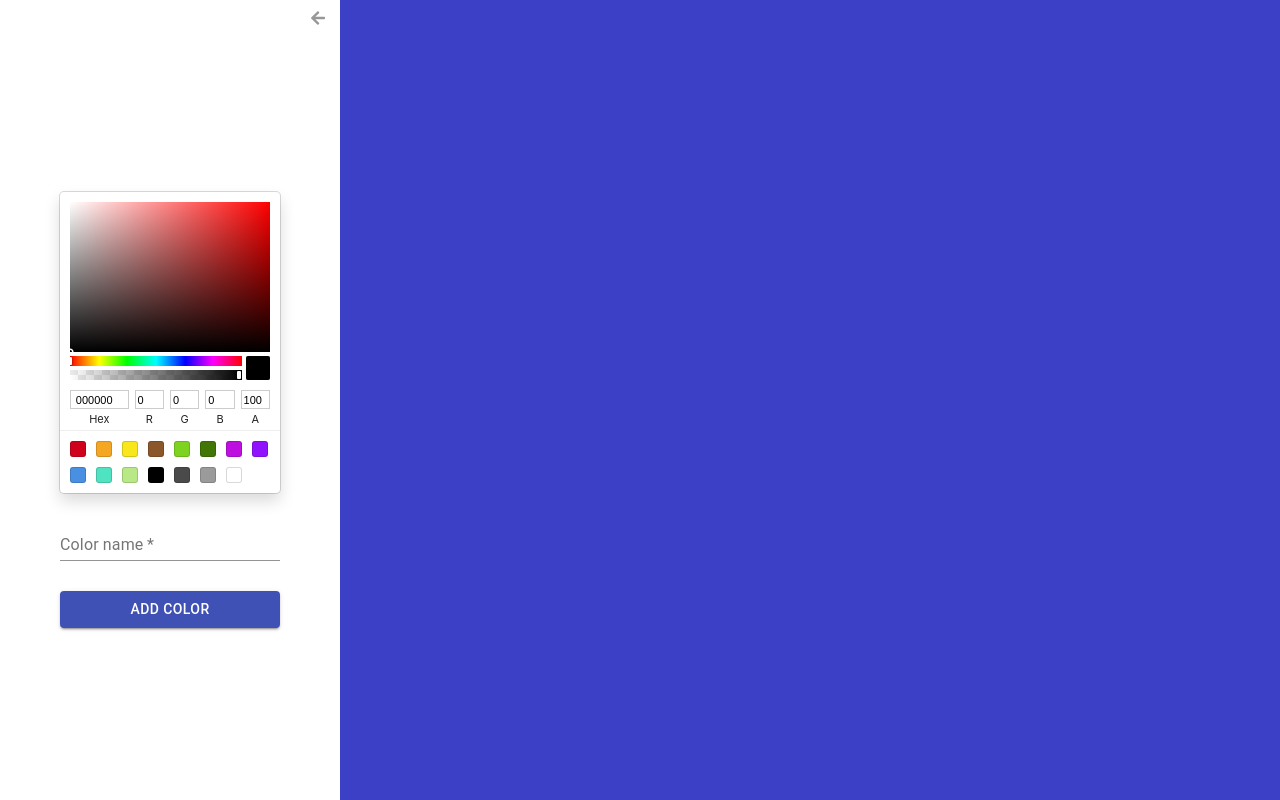
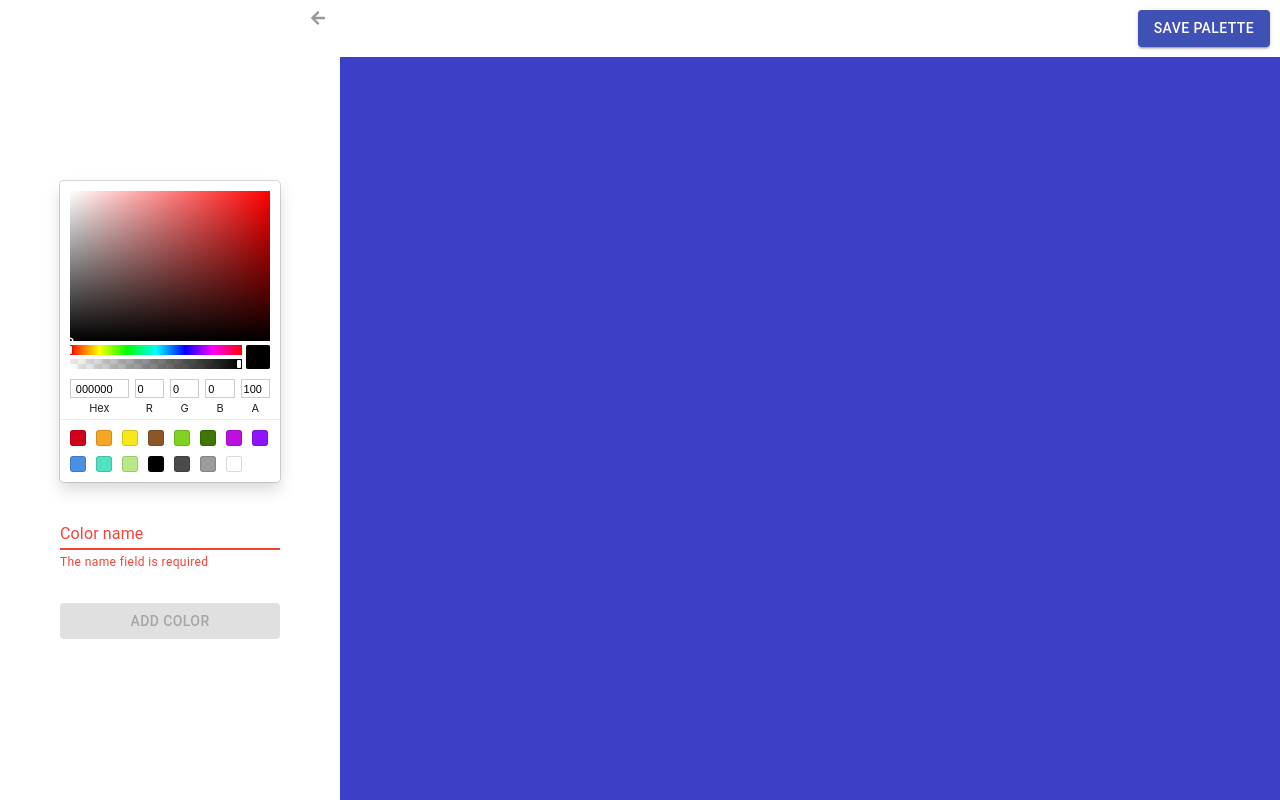
Before and after one commit to lucas-mdiniz/color-palette, a React (Create React App) app: page /create in a window 1280 px wide. Built offline with nearby package versions, Linux system fonts and the light colour scheme; data requests are answered from the project's data file; the HTML template or start-up script is replaced by a standard one.

Commit message:
got the drag and drop working and started to set up the modal

```diff
--- a/db.json
+++ b/db.json
@@ -1,87 +1,180 @@
 {
     "palettes": [
         {
-          "colors": {
-              "red" :"red",
-              "color1": "#e8d6e5",
-              "color2": "#9C27B0",
-              "color3": "#673AB7",
-              "color4": "#FFC107",
-              "color5": "#795548",
-              "color6": "#1e4a00",
-              "color7": "#3F51B5",
-              "color8": "#2548fe",
-              "color9": "#e8d6e5",
-              "color10": "#9C27B0",
-              "color11": "#673AB7",
-              "color12": "#FFC107",
-              "color13": "#795548",
-              "color14": "#8BC34A",
-              "color15": "#3F51B5",
-              "color16": "#2548fe",
-              "color17": "#e8d6e5",
-              "color18": "#9C27B0",
-              "color19": "#673AB7"
+            "colors": [
+                {
+                    "color": "red",
+                    "colorName": "red"
                 },
+                {
+                    "color": "#e8d6e5",
+                    "colorName": "color"
+                },
+                {
+                    "color": "#9C27B0",
+                    "colorName": "color2"
+                },
+                {
+                    "color": "#673AB7",
+                    "colorName": "color3"
+                },
+                {
+                    "color": "#FFC107",
+                    "colorName": "color4"
+                },
+                {
+                    "color": "#795548",
+                    "colorName": "color5"
+                },
+                {
+                    "color": "#1e4a00",
+                    "colorName": "color6"
+                },
+                {
+                    "color": "#3F51B5",
+                    "colorName": "color7"
+                },
+                {
+                    "color": "#2548fe",
+                    "colorName": "color8"
+                },
+                {
+                    "color": "#e8d6e5",
+                    "colorName": "color9"
+                },
+                {
+                    "color": "#e8d6e5",
+                    "colorName": "color10"
+                },
+                {
+                    "color": "#9C27B0",
+                    "colorName": "color11"
+                },
+                {
+                    "color": "#673AB7",
+                    "colorName": "color12"
+                },
+                {
+                    "color": "#FFC107",
+                    "colorName": "color13"
+                },
+                {
+                    "color": "#795548",
+                    "colorName": "color14"
+                },
+                {
+                    "color": "#1e4a00",
+                    "colorName": "color15"
+                },
+                {
+                    "color": "#3F51B5",
+                    "colorName": "color16"
+                },
+                {
+                    "color": "#2548fe",
+                    "colorName": "color17"
+                },
+                {
+                    "color": "#e8d6e5",
+                    "colorName": "color18"
+                },
+                {
+                    "color": "#2548fe",
+                    "colorName": "color19"
+                }
+            ],
             "name": "crazy frog",
             "icon": "x",
             "colorFormat": "hex",
             "id": "asd"
         },
         {
-          "colors": {
-              "red" :"red",
-              "color1": "#e8d6e5",
-              "color2": "#9C27B0",
-              "color3": "#673AB7",
-              "color4": "#FFC107",
-              "color5": "#795548",
-              "color6": "#8BC34A",
-              "color7": "#3F51B5",
-              "color8": "#2548fe",
-              "color9": "#e8d6e5",
-              "color10": "#9C27B0",
-              "color11": "#673AB7",
-              "color12": "#FFC107",
-              "color13": "#795548",
-              "color14": "#8BC34A",
-              "color15": "#3F51B5",
-              "color16": "#2548fe",
-              "color17": "#e8d6e5",
-              "color18": "#9C27B0",
-              "color19": "#673AB7"
+            "colors": [
+                {
+                    "color": "red",
+                    "colorName": "red"
                 },
+                {
+                    "color": "#e8d6e5",
+                    "colorName": "color"
+                },
+                {
+                    "color": "#9C27B0",
+                    "colorName": "color2"
+                },
+                {
+                    "color": "#673AB7",
+                    "colorName": "color3"
+                },
+                {
+                    "color": "#FFC107",
+                    "colorName": "color4"
+                },
+                {
+                    "color": "#795548",
+                    "colorName": "color5"
+                },
+                {
+                    "color": "#1e4a00",
+                    "colorName": "color6"
+                },
+                {
+                    "color": "#3F51B5",
+                    "colorName": "color7"
+                },
+                {
+                    "color": "#2548fe",
+                    "colorName": "color8"
+                },
+                {
+                    "color": "#e8d6e5",
+                    "colorName": "color9"
+                },
+                {
+                    "color": "#e8d6e5",
+                    "colorName": "color10"
+                },
+                {
+                    "color": "#9C27B0",
+                    "colorName": "color11"
+                },
+                {
+                    "color": "#673AB7",
+                    "colorName": "color12"
+                },
+                {
+                    "color": "#FFC107",
+                    "colorName": "color13"
+                },
+                {
+                    "color": "#795548",
+                    "colorName": "color14"
+                },
+                {
+                    "color": "#1e4a00",
+                    "colorName": "color15"
+                },
+                {
+                    "color": "#3F51B5",
+                    "colorName": "color16"
+                },
+                {
+                    "color": "#2548fe",
+                    "colorName": "color17"
+                },
+                {
+                    "color": "#e8d6e5",
+                    "colorName": "color18"
+                },
+                {
+                    "color": "#2548fe",
+                    "colorName": "color19"
+                }
+            ],
             "name": "crazy frog",
             "icon": "x",
             "colorFormat": "hex",
-          "id": "asd"
-      },
-      {
-          "colors": {
-              "red" :"red",
-              "color1": "#e8d6e5",
-              "color2": "#9C27B0",
-              "color3": "#673AB7",
-              "color4": "#FFC107",
-              "color5": "#795548",
-              "color6": "#8BC34A",
-              "color7": "#3F51B5",
-              "color8": "#2548fe",
-              "color9": "#e8d6e5",
-              "color10": "#9C27B0",
-              "color11": "#673AB7",
-              "color12": "#FFC107",
-              "color13": "#795548",
-              "color14": "#8BC34A",
-              "color15": "#3F51B5",
-              "color16": "#2548fe",
-              "color17": "#e8d6e5",
-              "color18": "#9C27B0",
-              "color19": "#673AB7"
-          },
-          "name": "crazy frog",
-          "icon": "x",
-          "colorFormat": "hex",
-          "id": "asd"
+            "id": "bbb"
         }
-]}
+    ]
+}
--- a/package.json
+++ b/package.json
@@ -7,6 +7,7 @@
     "@fortawesome/free-solid-svg-icons": "^5.11.2",
     "@fortawesome/react-fontawesome": "^0.1.7",
     "@material-ui/core": "^4.4.3",
+    "array-move": "^2.2.0",
     "axios": "^0.19.0",
     "chroma-js": "^2.0.6",
     "emoji-mart": "^2.11.1",
@@ -17,6 +18,7 @@
     "react-dom": "^16.9.0",
     "react-router-dom": "^5.1.0",
     "react-scripts": "3.1.2",
+    "react-sortable-hoc": "^1.10.1",
     "styled-components": "^4.4.0"
   },
   "scripts": {
--- a/src/ColorBox.js
+++ b/src/ColorBox.js
@@ -112,7 +112,6 @@ class ColorBox extends Component{
     }
 
     render(){
-
         let color = this.colorFormated(this.props.luminanceLevel ? this.colorLuminance(this.props.luminanceLevel) : this.props.color);
 
         return(
--- a/src/ColorShades.js
+++ b/src/ColorShades.js
@@ -31,7 +31,7 @@ class ColorShades extends Component{
 
     render(){
         const color = this.props.location.state.color;
-
+        // usar a colorName como key quando criar
         return(
             <PaletteWrapper>
                 <PaletteHeader colorFormat={this.handleFormat}/>
--- a/src/CreateColorBox.js
+++ b/src/CreateColorBox.js
@@ -31,7 +31,7 @@ class CreateColorBox extends Component{
     }
 
     handleClick(){
-        this.props.delete(this.props.name);
+        this.props.delete(this.props.index);
     }
 
     render(){
--- a/src/CreatePalette.js
+++ b/src/CreatePalette.js
@@ -1,11 +1,12 @@
 import React, {Component} from 'react';
 import SideBar from './SideBar';
 import { SketchPicker } from 'react-color';
-import {TextField, Button} from '@material-ui/core';
+import {TextField, Button, Modal} from '@material-ui/core';
 import styled from 'styled-components';
 import { StylesProvider } from '@material-ui/styles';
 import CreateColorBox from './CreateColorBox';
-import { DragDropContext, Draggable, Droppable} from 'react-beautiful-dnd';
+import {SortableContainer, SortableElement} from 'react-sortable-hoc';
+import arrayMove from 'array-move';
 
 const StyledSketchPicker = styled(SketchPicker)`
     margin: 20px 0;
@@ -27,7 +28,7 @@ const CreatePaletteWrapper = styled.div`
 
 const GridItem = styled.div`
     width: ${props=> props.cols ? (100/props.cols) : ''}%;
-    height: ${props=>  props.rows ? (100/props.rows) : ''}%;
+    height: ${props=>  props.rows  ? (100/props.rows) : ''}%;
 `;
 
 const PaletteContainer = styled.div`
@@ -38,6 +39,45 @@ const PaletteContainer = styled.div`
     align-content: flex-start;
 `;
 
+const AlertError = styled.p`
+    color: #f44336;
+`;
+
+const PaletteHeader = styled.div`
+    background: #fff;
+    padding 10px;
+    display: flex;
+    justify-content: flex-end;
+`;
+
+const PalleteWrapper = styled.div`
+    width: 100%;
+
+`;
+
+const StyledModal = styled(Modal)`
+    display: flex;
+    align-items: center;
+    justify-content: center;
+`;
+
+
+const SortableGrid = SortableContainer(({children}) =>
+    <PaletteContainer>
+        {children}
+    </PaletteContainer>
+);
+
+const SortableBox = SortableElement(({children}) =>
+        <GridItem
+            cols={5}
+            rows={4}
+        >
+            {children}
+        </GridItem>
+);
+
+
 class CreatePalette extends Component{
     constructor(props){
         super(props);
@@ -45,14 +85,18 @@ class CreatePalette extends Component{
         this.state = {
             colorPicker: '#000',
             colorName: '',
-            newPalette: {
-            }
+            colors: [],
+            paletteName: '',
+            setOpen: false
         }
 
         this.handleChangeColorPicker = this.handleChangeColorPicker.bind(this);
         this.handleChange = this.handleChange.bind(this);
         this.handleSubmit = this.handleSubmit.bind(this);
         this.handleDelete = this.handleDelete.bind(this);
+        this.onSortEnd = this.onSortEnd.bind(this);
+        this.handleClose = this.handleClose.bind(this);
+        this.handleOpen = this.handleOpen.bind(this);
     }
 
     handleChangeColorPicker(color) {
@@ -67,26 +111,44 @@ class CreatePalette extends Component{
 
     handleSubmit(e){
         e.preventDefault();
-        const newPalette = {...this.state.newPalette, [this.state.colorName]: this.state.colorPicker};
+        const color = {
+            colorName: this.state.colorName,
+            color: this.state.colorPicker
+        }
+        const colors = [...this.state.colors, color];
 
-        this.setState({newPalette, colorName: '', colorPicker:'#000'});
-
+        this.setState({colors, colorName: '', colorPicker:'#000'});
     }
 
-    handleDelete(name){
+    handleDelete(index){
+        const colors = [...this.state.colors];
 
-        const newPalette = {...this.state.newPalette};
+        colors.splice(index,1);
 
-        delete newPalette[name];
-
-        this.setState({newPalette});
+        this.setState({colors});
     }
 
-    onDragEnd() {
+    handleOpen(){
+        this.setState({setOpen: true});
+    };
 
+    handleClose(){
+        this.setState({setOpen: false});
+    };
+
+    onSortEnd({oldIndex, newIndex}) {
+        let colors = [...this.state.colors];
+
+        colors = arrayMove(colors, oldIndex, newIndex);
+
+        this.setState({colors});
     }
 
+
     render(){
+        const nameEmpty = this.state.colorName === '';
+        const validateColor = this.state.colors.filter((color) => color.colorName === this.state.colorName || color.color === this.state.colorPicker).length !== 0;
+
         return(
             <StylesProvider injectFirst>
                 <CreatePaletteWrapper>
@@ -98,49 +160,64 @@ class CreatePalette extends Component{
                                 name="colorPicker"
                             />
                             <StyledTextField
+                                error = {nameEmpty}
+                                helperText = {nameEmpty && 'The name field is required'}
+                                id="standard-error"
                                 name="colorName"
                                 label="Color name"
-                                requireds
                                 onChange = {this.handleChange}
                                 value={this.state.colorName}
-                                required
                             />
-                            <Button variant="contained" color="primary" onClick={this.handleSubmit}>
-                                Add Color
+                            {validateColor &&
+                                <AlertError>
+                                    This name or color already exists!
+                                </AlertError>
+                            }
+                            <Button
+                                variant="contained"
+                                color="primary"
+                                onClick={this.handleSubmit}
+                                disabled = {nameEmpty || validateColor}
+                            >
+                                    Add Color
                             </Button>
                         </StyledForm>
                     </SideBar>
-                    <DragDropContext onDragEnd={this.onDragEnd}>
-                        <Droppable droppableId="droppable">
-                            {provided =>(
-                                <PaletteContainer
-                                    {...provided.droppableProps}
-                                    ref={provided.innerRef}
+                        <PalleteWrapper>
+                            <PaletteHeader>
+                                <Button
+                                    variant="contained"
+                                    color="primary"
+                                    onClick={this.handleOpen}
                                 >
-                                    {Object.keys(this.state.newPalette).map((color, index) =>
-                                        <Draggable
-                                            draggableId={color}
-                                            index={index}
-                                        >
-                                            {provided => (
-                                                <GridItem
-                                                    cols={5}
-                                                    rows={4}
-                                                    {...provided.draggableProps}
-                                                    {...provided.dragHandleProps}
-                                                    ref={provided.innerRef}
-                                                >
-                                                    <CreateColorBox color={this.state.newPalette[color]} name={color} delete={this.handleDelete}/>
-                                                </GridItem>
-
-                                            )}
-                                        </Draggable>
-                                    )}
-                                </PaletteContainer>
-                            )}
-
-                        </Droppable>
-                    </DragDropContext>
+                                    Save Palette
+                                </Button>
+                                <StyledModal
+                                    aria-labelledby="simple-modal-title"
+                                    aria-describedby="simple-modal-description"
+                                    open={this.state.setOpen}
+                                    onClose={this.handleClose}
+                                >
+                                    <div style={{maxWidth: '600px', background: '#fff'}}>
+                                        <StyledTextField
+                                            error = {nameEmpty}
+                                            helperText = {nameEmpty && 'The palette name required'}
+                                            name="PaletteName"
+                                            label="Palette Name"
+                                            onChange = {this.handleChange}
+                                            value={this.state.paletteName}
+                                        />
+                                    </div>
+                                </StyledModal>
+                            </PaletteHeader>
+                            <SortableGrid distance={1} axis="xy" onSortEnd ={this.onSortEnd}>
+                                {this.state.colors.map((color, index) =>
+                                            <SortableBox index={index} key={color.color}>
+                                                <CreateColorBox color={color.color} name={color.colorName} index={index} delete={this.handleDelete}/>
+                                            </SortableBox>
+                                )}
+                            </SortableGrid>
+                        </PalleteWrapper>
                 </CreatePaletteWrapper>
             </StylesProvider>
         )
--- a/src/Home.js
+++ b/src/Home.js
@@ -18,7 +18,7 @@ class Home extends Component {
       <StyledApp>
         <Grid container spacing={10}>
           {this.props.palettes.map((palette) =>
-            <Grid item sm={4} xs={12}>
+            <Grid item sm={4} xs={12} key={palette.id}>
                 <Link to ={`/palette/${palette.id}`}>
                   <MiniPalette colors={palette.colors} name={palette.name} icon={palette.icon}/>
                 </Link>
--- a/src/MiniPalette.js
+++ b/src/MiniPalette.js
@@ -40,8 +40,8 @@ class MiniPalette extends Component{
                 <MiniPaletteWrapper>
                     <Grid container>
                         {Object.values(this.props.colors).map(color =>
-                            <GridItem cols={5} rows={4}>
-                                <MiniColorBox color={color}/>
+                            <GridItem cols={5} rows={4} key={color.colorName}>
+                                <MiniColorBox color={color.color}/>
                             </GridItem>)}
                     </Grid>
                 </MiniPaletteWrapper>
```
Also changed, not shown: src/Palette.js (+6 -6 lines), 1 other file (tests, documents, lock files or other folders). Lines whose indentation alone changed are shown as unchanged.
